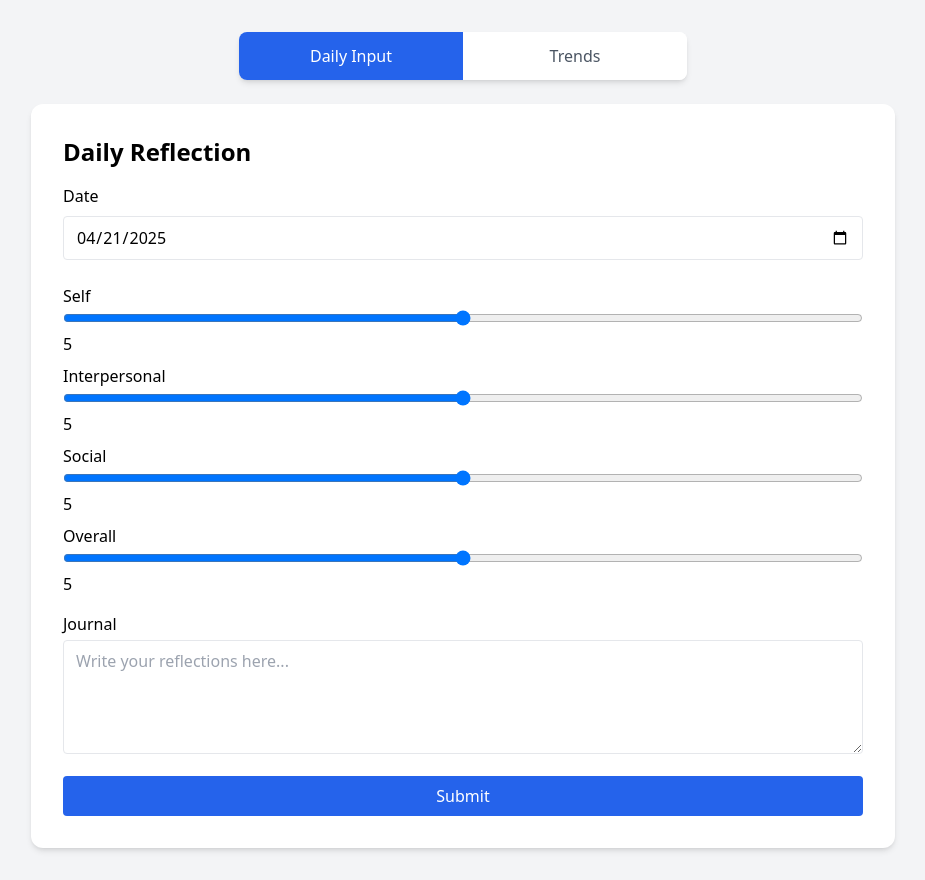
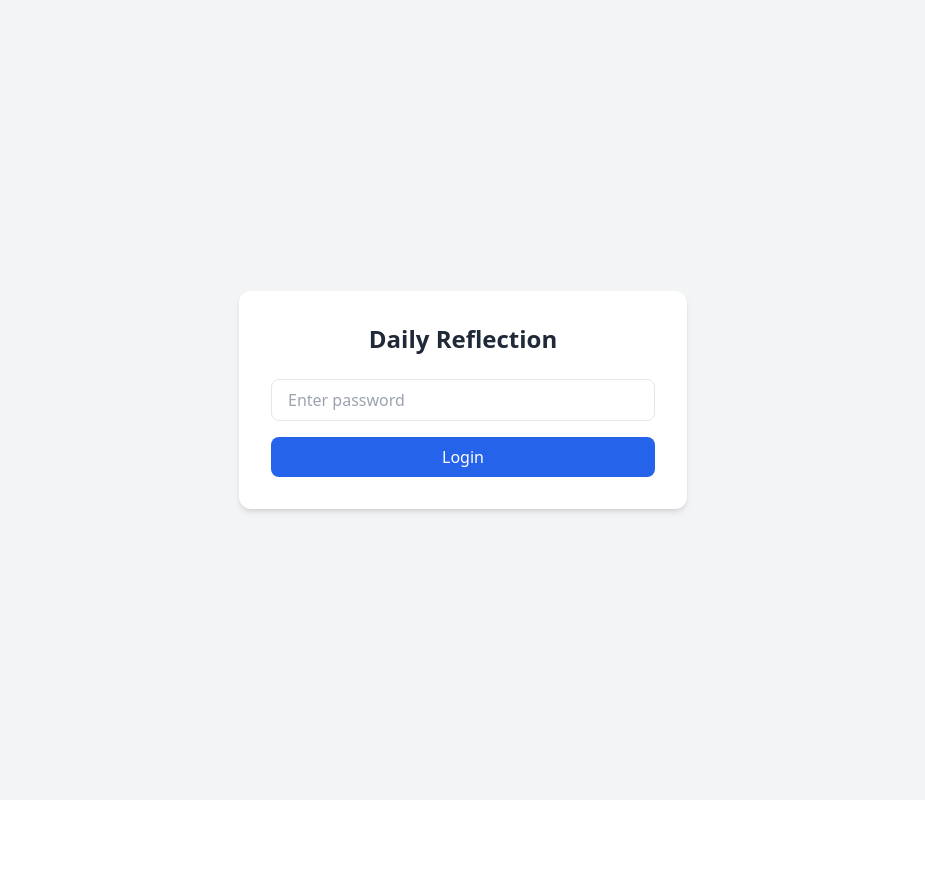
Before and after one commit to wonderer80/daily-reflection-app, a React (Create React App) app: page / in a window 1280 px wide. Shown: the whole page, without its empty margins (177-1102 px from the left). After the commit the page ends 800 px from the top, so only its background shows below. Built offline with nearby package versions, Linux system fonts and the light colour scheme; no server answers; the database is empty.

Commit message:
feat: Add password protection to the app
- Create Auth component for password protection

- Add password environment variable configuration

- Update App.tsx to include authentication flow

- Add TypeScript declarations for environment variables

```diff
--- a/src/App.tsx
+++ b/src/App.tsx
@@ -1,11 +1,24 @@
-import React, { useState } from 'react';
+import React, { useState, useEffect } from 'react';
 import DailyReflectionForm from './components/DailyReflectionForm';
 import { ORSChart } from './components/ORSChart';
+import Auth from './components/Auth';
 
 type TabType = 'form' | 'chart';
 
 function App() {
   const [activeTab, setActiveTab] = useState<TabType>('form');
+  const [isAuthenticated, setIsAuthenticated] = useState(false);
+
+  useEffect(() => {
+    const authStatus = localStorage.getItem('isAuthenticated');
+    if (authStatus === 'true') {
+      setIsAuthenticated(true);
+    }
+  }, []);
+
+  if (!isAuthenticated) {
+    return <Auth onAuth={() => setIsAuthenticated(true)} />;
+  }
 
   return (
     <div className="min-h-screen bg-gray-100 flex flex-col items-center py-8">
@@ -45,6 +58,17 @@ function App() {
           </div>
         )}
       </div>
+
+      {/* 로그아웃 버튼 */}
+      <button
+        onClick={() => {
+          localStorage.removeItem('isAuthenticated');
+          setIsAuthenticated(false);
+        }}
+        className="mt-4 px-4 py-2 text-sm text-gray-600 hover:text-gray-800"
+      >
+        Logout
+      </button>
     </div>
   );
 }
--- /dev/null
+++ b/src/components/Auth.tsx
@@ -0,0 +1,60 @@
+import React, { useState } from 'react';
+
+interface AuthProps {
+  onAuth: () => void;
+}
+
+const Auth: React.FC<AuthProps> = ({ onAuth }) => {
+  const [password, setPassword] = useState('');
+  const [error, setError] = useState(false);
+
+  const handleSubmit = (e: React.FormEvent) => {
+    e.preventDefault();
+    const correctPassword = process.env.REACT_APP_PASSWORD;
+
+    if (!correctPassword) {
+      console.error('Password environment variable is not set!');
+      return;
+    }
+
+    if (password === correctPassword) {
+      onAuth();
+      localStorage.setItem('isAuthenticated', 'true');
+    } else {
+      setError(true);
+    }
+  };
+
+  return (
+    <div className="min-h-screen bg-gray-100 flex items-center justify-center">
+      <div className="bg-white p-8 rounded-xl shadow-md w-full max-w-md">
+        <h2 className="text-2xl font-bold text-gray-800 mb-6 text-center">Daily Reflection</h2>
+        <form onSubmit={handleSubmit}>
+          <div className="mb-4">
+            <input
+              type="password"
+              value={password}
+              onChange={(e) => {
+                setPassword(e.target.value);
+                setError(false);
+              }}
+              placeholder="Enter password"
+              className="w-full px-4 py-2 border rounded-lg focus:outline-none focus:ring-2 focus:ring-blue-500"
+            />
+          </div>
+          {error && (
+            <p className="text-red-500 text-sm mb-4">Incorrect password</p>
+          )}
+          <button
+            type="submit"
+            className="w-full bg-blue-600 text-white py-2 px-4 rounded-lg hover:bg-blue-700 transition-colors duration-200"
+          >
+            Login
+          </button>
+        </form>
+      </div>
+    </div>
+  );
+};
+
+export default Auth;
```
Also changed, not shown: src/env.d.ts (added, +9 -0 lines), 1 other file (tests, documents, lock files or other folders).
